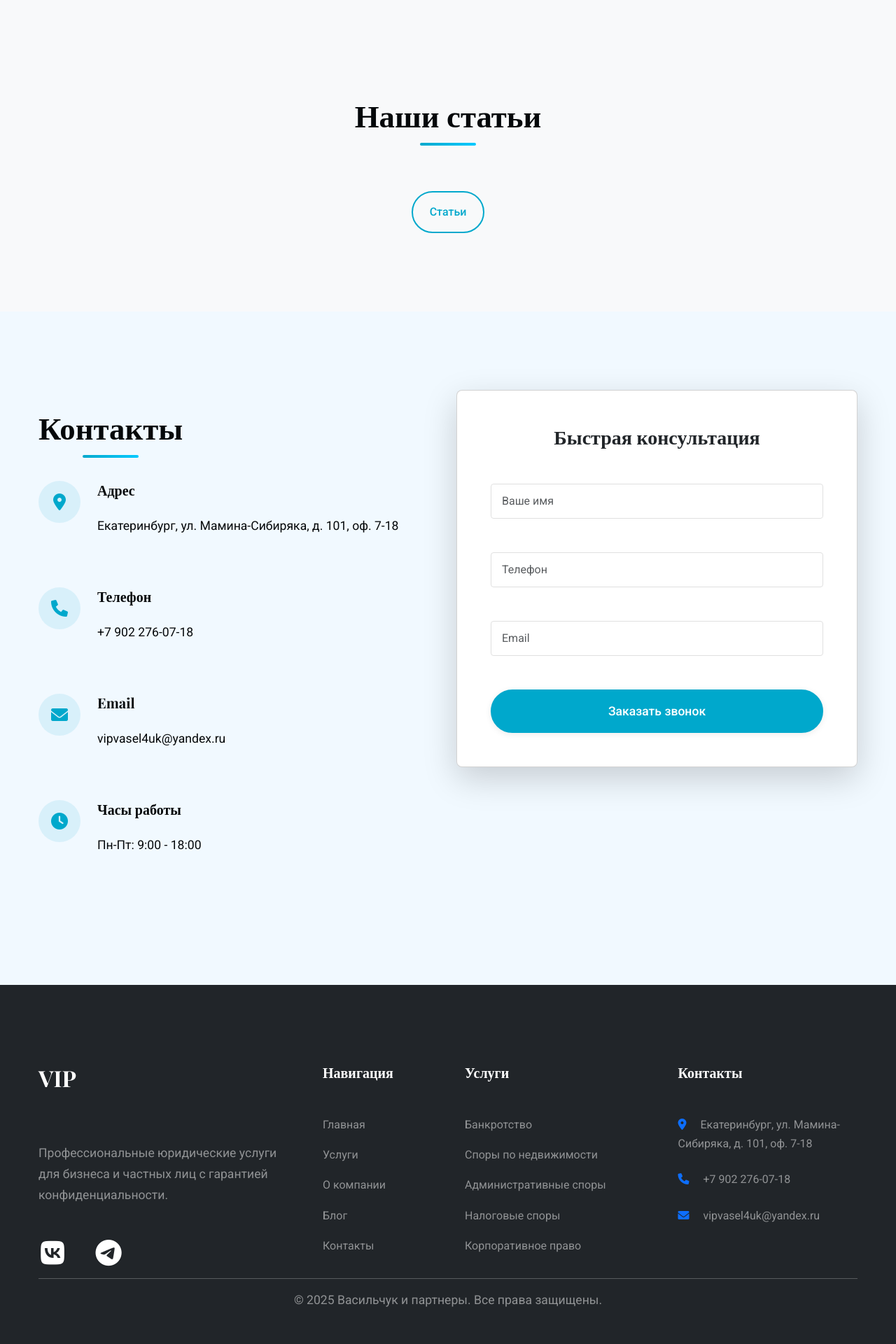
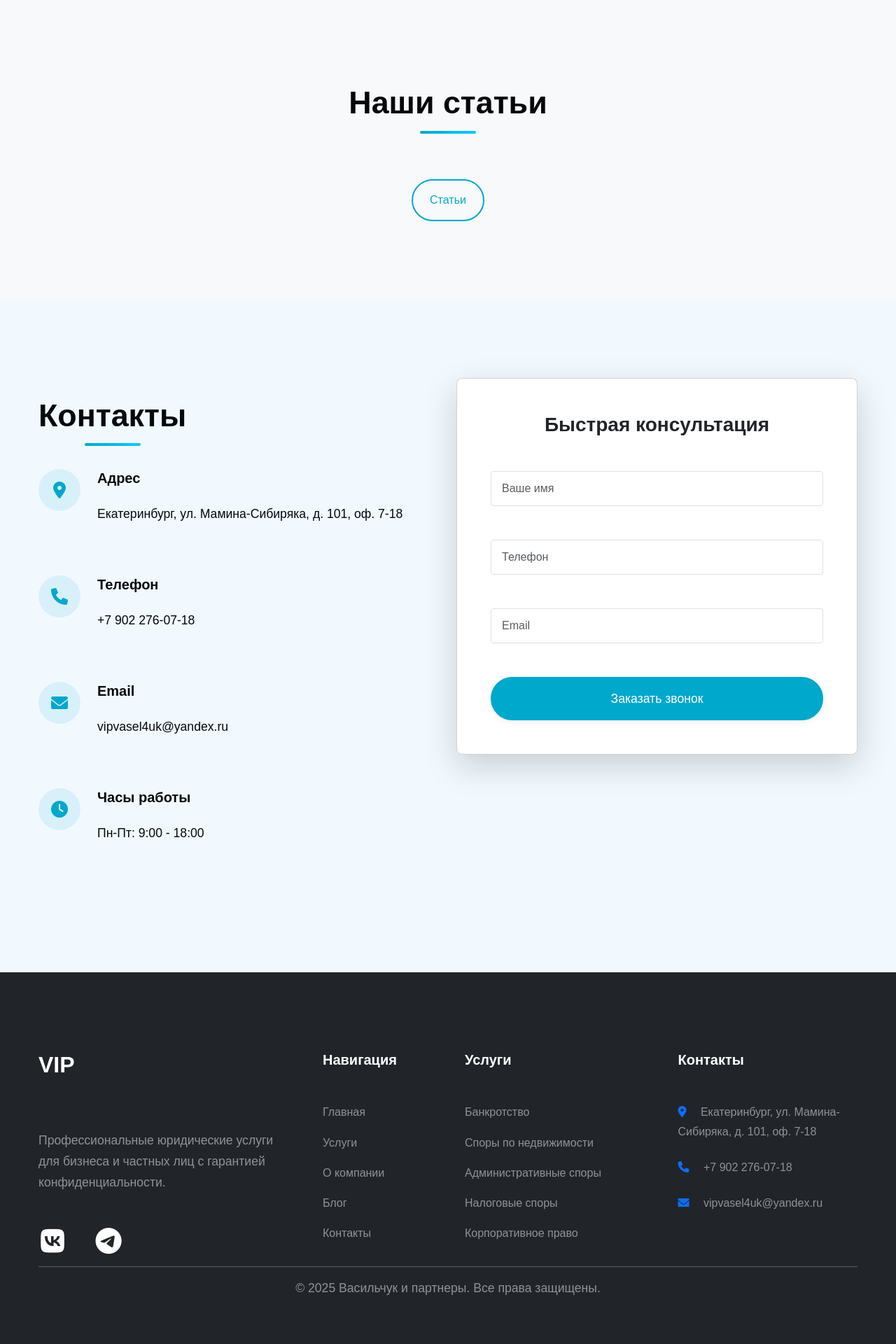
Before and after one commit to avsize8/vip, a Flask app: page / in a window 1280 px wide. Shown: the part 2508-4428 px from the top of the page at 70% size. Run offline with Flask 3, Linux system fonts and the light colour scheme; data that the repository does not hold is empty.

Commit message:
Update style.css

```diff
--- a/VIP/static/css/style.css
+++ b/VIP/static/css/style.css
@@ -39,7 +39,7 @@ html {
 }
 
 body {
-    font-family: 'Roboto', -apple-system, BlinkMacSystemFont, 'Segoe UI', Oxygen, Ubuntu, Cantarell, sans-serif;
+    font-family: 'Arial', -apple-system, BlinkMacSystemFont, 'Segoe UI', Oxygen, Ubuntu, Cantarell, sans-serif;
     line-height: 1.7;
     color: var(--text-color);
     background-color: var(--white);
@@ -48,7 +48,7 @@ body {
 }
 
 h1, h2, h3, h4, h5, h6 {
-    font-family: 'Playfair Display', serif;
+    font-family: 'Arial', serif;
     font-weight: 700;
     color: var(--primary-color);
     margin-bottom: 1.5rem;
```
